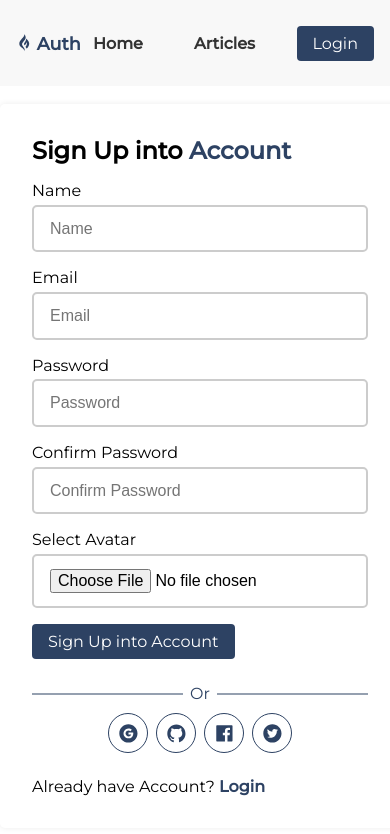
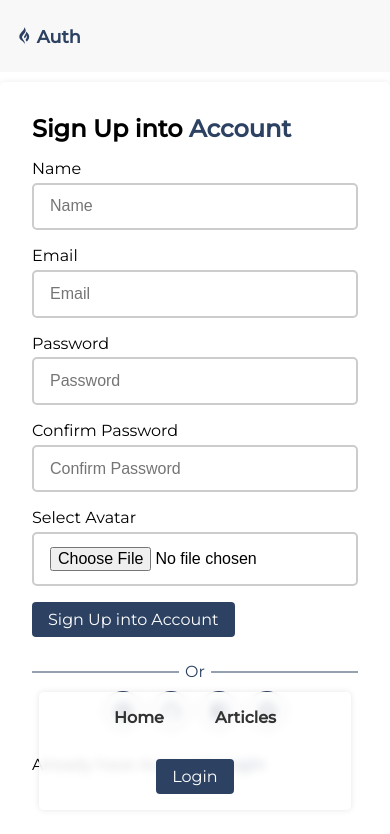
Before and after one commit to Ashik-Mahmud/react-firebase-authentication, a React (Create React App) app: page /sign-up in a window 390 px wide. Shown: the top 834 px of the page. Built offline with nearby package versions, Linux system fonts and the light colour scheme; no server answers.

Commit message:
responsive almost all the page just basic not dashboard

```diff
--- a/src/components/Article/Article.jsx
+++ b/src/components/Article/Article.jsx
@@ -1,10 +1,8 @@
 import React from "react";
 import { useNavigate } from "react-router-dom";
 import styled from "styled-components";
-import { auth } from "../Firebase/Firebase.config";
 
 const Article = ({ title, description, author, image, createdAt, id }) => {
-  const loggedInUser = auth.currentUser;
   const navigate = useNavigate();
 
   return (
@@ -49,10 +47,16 @@ const ArticleContainer = styled.div`
   padding: 0.6rem;
   border-radius: 4px;
   gap: 1.5rem;
+  @media (max-width: 600px) {
+    flex-direction: column;
+  }
   .image {
     height: 100%;
     border-radius: 4px;
     width: 500px;
+    @media (max-width: 600px) {
+      width: 100%;
+    }
     img {
       border-radius: 4px;
       height: 100%;
--- a/src/components/ArticleDetails/ArticleDetails.jsx
+++ b/src/components/ArticleDetails/ArticleDetails.jsx
@@ -100,6 +100,9 @@ const ArticleDetailsContainer = styled.section`
       border-radius: 5px;
       box-shadow: 0px 0px 5px rgba(0, 0, 0, 0.1);
       background: #fff;
+      @media (max-width: 700px) {
+        width: 100%;
+      }
       img {
         width: 100%;
         height: 100%;
@@ -110,6 +113,7 @@ const ArticleDetailsContainer = styled.section`
       margin-top: 14rem;
       text-align: center;
       position: relative;
+
       .blog-title {
         margin: 1rem 0rem;
         .meta {
@@ -117,6 +121,7 @@ const ArticleDetailsContainer = styled.section`
           align-items: center;
           justify-content: center;
           gap: 1rem;
+          flex-wrap: wrap;
           margin: 1rem 0rem;
           span {
             font-weight: bold;
@@ -129,6 +134,9 @@ const ArticleDetailsContainer = styled.section`
         font-size: 1.1em;
         line-height: 1.7;
         padding: 0rem 8em;
+        @media (max-width: 700px) {
+          padding: 0rem 1em;
+        }
       }
     }
   }
--- a/src/components/Articles/Articles.jsx
+++ b/src/components/Articles/Articles.jsx
@@ -89,7 +89,9 @@ const SectionTitle = styled.div`
   display: flex;
   align-items: center;
   justify-content: space-between;
-
+  @media (max-width: 600px) {
+    flex-direction: column;
+  }
   .search {
     display: flex;
     align-items: stretch;
@@ -120,6 +122,9 @@ const ArticleContainer = styled.div`
   grid-template-columns: repeat(auto-fill, minmax(500px, 1fr));
   position: relative;
   grid-gap: 1rem;
+  @media (max-width: 600px) {
+    grid-template-columns: 1fr;
+  }
 `;
 const NotFoundArticles = styled.div`
   text-align: center;
--- a/src/components/Dashboard/CreatePost/CreatePost.jsx
+++ b/src/components/Dashboard/CreatePost/CreatePost.jsx
@@ -189,10 +189,16 @@ export const CreatePost = () => {
 const CreatePostContainer = styled.div`
   position: relative;
   padding: 4rem;
+  @media (max-width: 1000px) {
+    padding: 1rem;
+  }
   .card {
     box-shadow: 0px 0px 6px rgba(0, 0, 0, 0.08);
     padding: 2rem;
     border-radius: 5px;
+    @media (max-width: 1000px) {
+      padding: 1rem;
+    }
     .card-header {
       padding: 1rem;
       background: #f8f8f8;
@@ -212,6 +218,8 @@ const CreatePostContainer = styled.div`
         align-items: flex-start;
         justify-content: space-between;
         position: relative;
+        flex-wrap: wrap;
+        gap: 0.5rem;
         .url-btn {
           background: var(--main-color);
           color: var(--accent-color);
@@ -241,6 +249,9 @@ const CreatePostContainer = styled.div`
           border: 2px solid #ccc;
           outline: none;
           border-radius: 5px;
+          @media (max-width: 1000px) {
+            width: 100%;
+          }
           &:focus {
             border: 2px solid var(--main-color);
           }
--- a/src/components/Header/Header.jsx
+++ b/src/components/Header/Header.jsx
@@ -90,6 +90,21 @@ const NavBar = styled.nav`
     align-items: center;
     position: relative;
     gap: 2rem;
+    flex-wrap: wrap;
+    @media (max-width: 600px) {
+      position: fixed;
+      width: 80%;
+      justify-content: center;
+      left: 50%;
+      transform: translateX(-50%);
+      bottom: 4%;
+      z-index: 1;
+      background-color: #ffffffd2;
+      padding: 1rem;
+      box-shadow: 0px 0px 6px rgba(0, 0, 0, 0.1);
+      border-radius: 5px;
+      backdrop-filter: blur(4px);
+    }
     .display-name {
       display: flex;
       align-items: center;
--- a/src/components/Home/Home.jsx
+++ b/src/components/Home/Home.jsx
@@ -38,11 +38,24 @@ const HomeContainer = styled.section`
     position: relative;
     min-height: 90vh;
     gap: 2rem;
+    @media (max-width: 600px) {
+      flex-direction: column;
+      text-align: center;
+    }
     .blog-text {
       flex: 1;
+      @media (max-width: 600px) {
+        order: 2;
+        h3 {
+          font-size: 1rem;
+        }
+      }
       h1 {
         font-size: 4rem;
         font-weight: 800;
+        @media (max-width: 1100px) {
+          font-size: 2rem;
+        }
       }
       p {
         line-height: 1.7;
@@ -52,8 +65,14 @@ const HomeContainer = styled.section`
     }
     .blog-image {
       flex: 1;
+      @media (max-width: 600px) {
+        order: 1;
+      }
       img {
         width: 80%;
+        @media (max-width: 600px) {
+          width: 100%;
+        }
       }
     }
   }
--- a/src/components/Login/Login.jsx
+++ b/src/components/Login/Login.jsx
@@ -130,6 +130,10 @@ const LoginContainer = styled.section`
     box-shadow: 0px 0px 6px rgba(0, 0, 0, 0.08);
     position: relative;
     border-radius: 5px;
+    @media (max-width: 600px) {
+      width: 100%;
+      padding-bottom: 12rem;
+    }
     h1 {
       margin-bottom: 1rem;
     }
--- a/src/components/SignUp/SignUp.jsx
+++ b/src/components/SignUp/SignUp.jsx
@@ -147,6 +147,10 @@ const SignUpContainer = styled.section`
     box-shadow: 0px 0px 6px rgba(0, 0, 0, 0.08);
     position: relative;
     border-radius: 5px;
+    @media (max-width: 600px) {
+      width: 100%;
+      padding-bottom: 12rem;
+    }
     h1 {
       margin-bottom: 1rem;
     }
```
